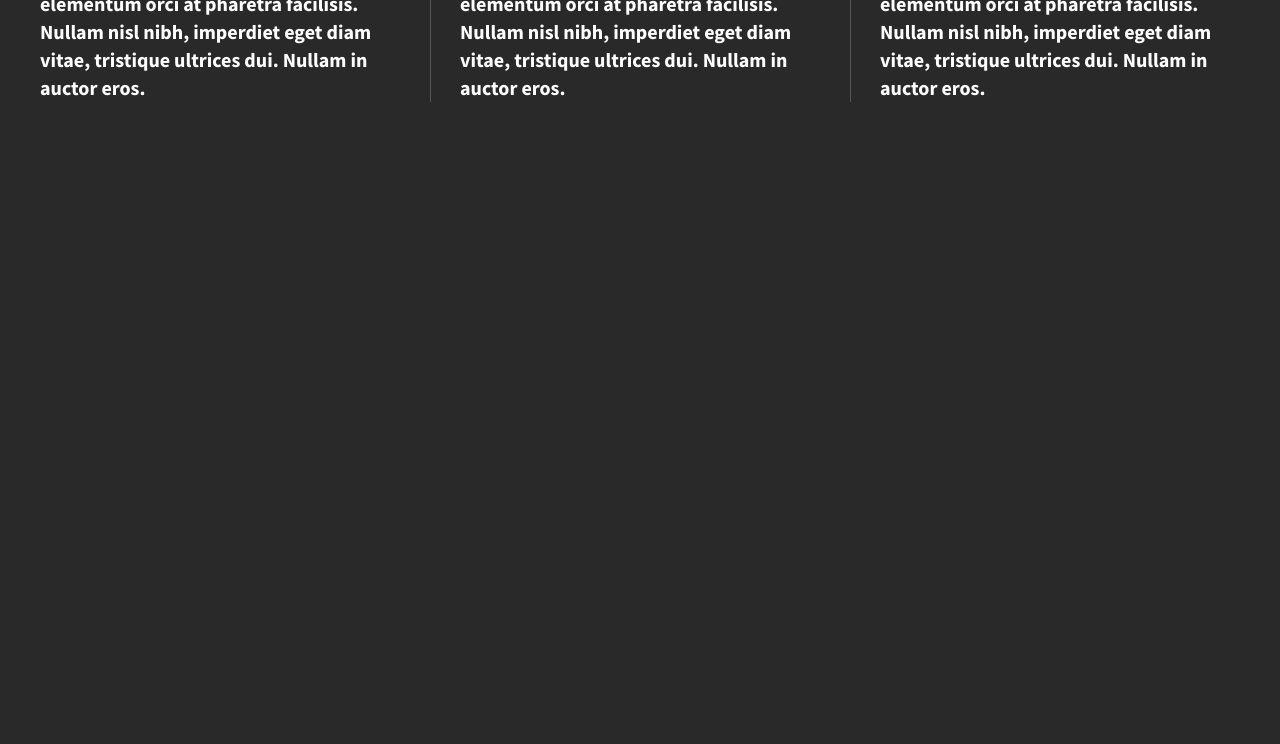
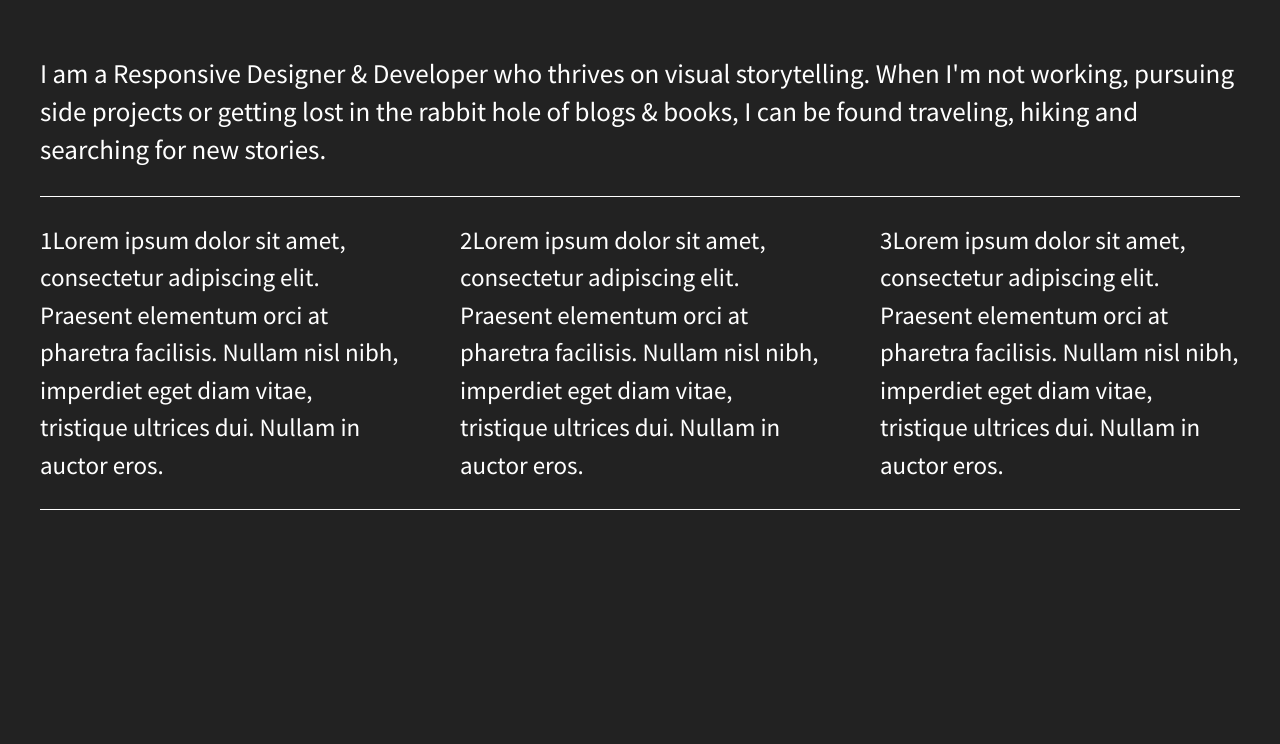
Before and after one commit to Framos310/flexbox-divs, a plain HTML site: page index.html in a window 1280 px wide. Shown: the part 136-880 px from the top of the page. After the commit the page ends 800 px from the top, so only its background shows below. Drawn offline with nearby package versions, Linux system fonts and the light colour scheme.

Commit message:
Edited design layout

```diff
--- a/css/main.css
+++ b/css/main.css
@@ -97,43 +97,79 @@ textarea {
 
 
   html {
-  background-color: #292929;
+    background-color: #222;
     height: 100%;
     width: 100%;
   }
 
   body {
     font-family: 'Source Sans Pro', sans-serif;
-  padding: 2em;
+    padding: 0em 2em;
     font-size: 1.25em;
-  height: 100%;
+    color: #fff;
+    display: flex;
+    justify-content: center;
   }
 
   .wrapper {
-  /*add display:flex and set justify-content to space-between*/
-  font-weight: 700;
+    display: flex;
+    flex-flow: row wrap;
+    justify-content: space-between;
+    align-items: center;
+    width: 1200px;
+  }
+
+  header,
+  footer {
+    width: 100%;
+    display: flex;
+    justify-content: flex-start;
+  }
+
+  header h1 {
+    font-family: 'Lora', sans-serif;
+    font-size: 3em;
+  }
+
+  main {
+    width: 100%;
+    display: flex;
+    justify-content: center;
+    border-bottom: 1px solid #fff;
+  }
+
+  main p {
+    font-size: 1.35em;
+  }
+
+  .flex-items {
     display: flex;
     justify-content: space-between;
     align-items: center;
+    line-height: 1.5em;
+    font-size: 1em;
+    border-bottom: 1px solid #555;
   }
 
-.div-1, .div-2, .div-3 {
-  /*give the divs a width of 30%, add display:flex, set justify-content and align-items to center*/
-  color: #fff;
-  line-height: 1.em;
-  font-size: 1.em;
-  background-color: #292929;
-  height: auto;
+  #div-1, #div-2, #div-3 {
     display: flex;
-  width: 30%;
     justify-content: center;
     align-items: center;
-  padding-top: 30px;
+    color: #fff;
+    line-height: 1.5em;
+    font-size: 1.25em;
+    /* width: 30%; */
+    height: auto;
+    width: 30%;
   }
 
-.div-1, .div-2 {
-    border-right: 1px solid #555;
-    padding-right: 30px;
+  footer {
+    border-top: 1px solid #fff;
+    height: 100px;
+  }
+
+  footer i {
+    padding: 30px 20px 0 0;
   }
 
 
--- a/index.html
+++ b/index.html
@@ -22,15 +22,23 @@
         <![endif]-->
 
         <section class="wrapper">
-            <div class="div-1">
-                1Lorem ipsum dolor sit amet, consectetur adipiscing elit. Praesent elementum orci at pharetra facilisis. Nullam nisl nibh, imperdiet eget diam vitae, tristique ultrices dui. Nullam in auctor eros.
+            <header>
+                <h1>Hi, I'm Fernando</h1>
+            </header>
+            <main>
+                <p>I am a Responsive Designer & Developer who thrives on visual storytelling. When I'm not working, pursuing side projects or getting lost in the rabbit hole of blogs & books, I can be found traveling, hiking and searching for new stories.</p>
+            </main>
+            <div id="div-1" class name="flex-items">
+                <p>1Lorem ipsum dolor sit amet, consectetur adipiscing elit. Praesent elementum orci at pharetra facilisis. Nullam nisl nibh, imperdiet eget diam vitae, tristique ultrices dui. Nullam in auctor eros.</p>
             </div>
-            <div class="div-2">
-                2Lorem ipsum dolor sit amet, consectetur adipiscing elit. Praesent elementum orci at pharetra facilisis. Nullam nisl nibh, imperdiet eget diam vitae, tristique ultrices dui. Nullam in auctor eros.
+            <div id="div-2" class name="flex-items">
+                <p>2Lorem ipsum dolor sit amet, consectetur adipiscing elit. Praesent elementum orci at pharetra facilisis. Nullam nisl nibh, imperdiet eget diam vitae, tristique ultrices dui. Nullam in auctor eros.</p>
             </div>
-            <div class="div-3">
-                3Lorem ipsum dolor sit amet, consectetur adipiscing elit. Praesent elementum orci at pharetra facilisis. Nullam nisl nibh, imperdiet eget diam vitae, tristique ultrices dui. Nullam in auctor eros.
+            <div id="div-3" class items="flex-items">
+                <p>3Lorem ipsum dolor sit amet, consectetur adipiscing elit. Praesent elementum orci at pharetra facilisis. Nullam nisl nibh, imperdiet eget diam vitae, tristique ultrices dui. Nullam in auctor eros.</p>
             </div>
+            <footer>
+            </footer>
         </section>
 
         <script src="https://ajax.googleapis.com/ajax/libs/jquery/1.11.3/jquery.min.js"></script>
```
Lines whose indentation alone changed are shown as unchanged.
